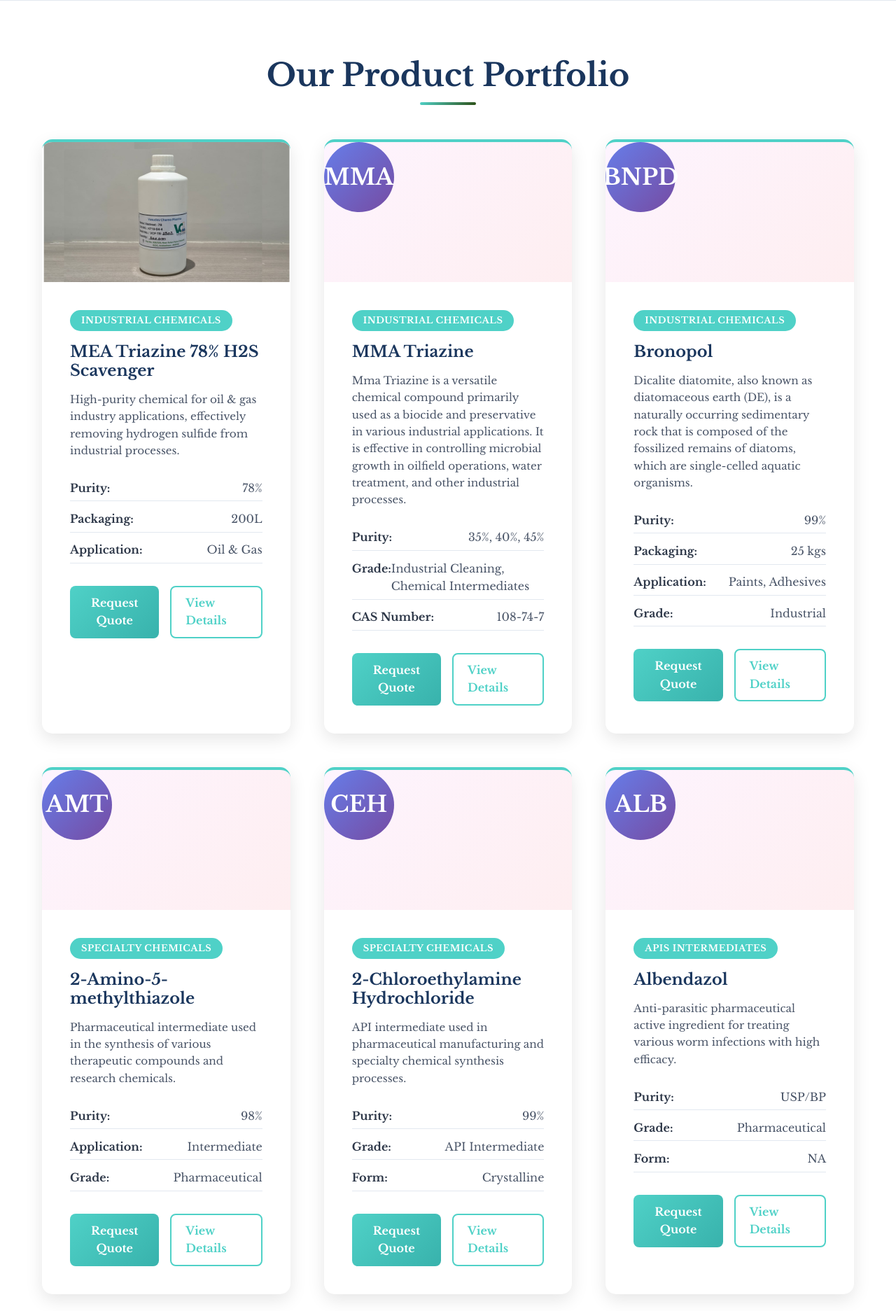
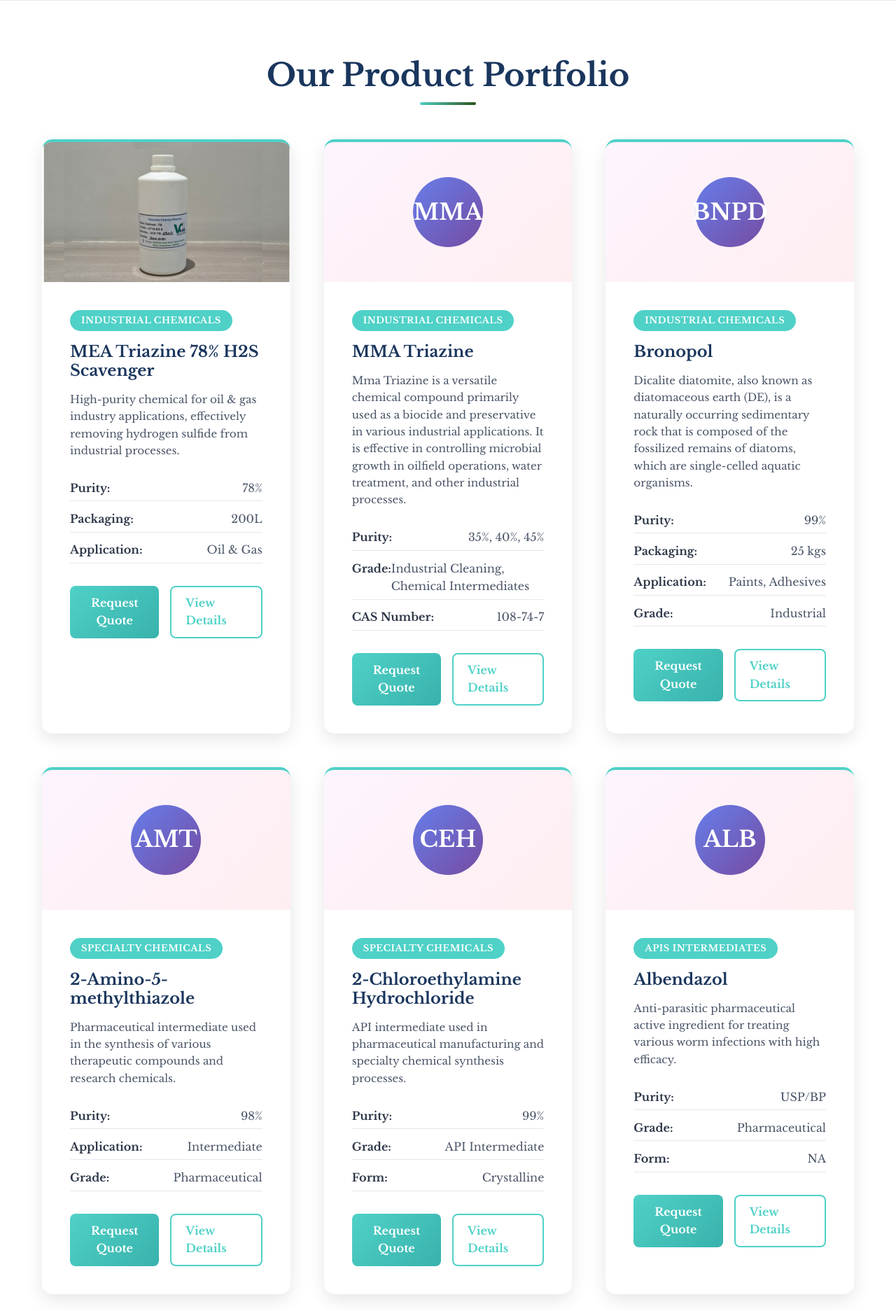
Before and after one commit to vasudevchemopharma-creator/main-website, a Django app: page /products in a window 1280 px wide. Shown: the part 711-2584 px from the top of the page at 70% size. Run offline with Django 5.2, Linux system fonts and the light colour scheme; data comes from the database, SQL or seed files in the repository.

Commit message:
Enhance product card styling for better image alignment and centering

```diff
--- a/app/templates/products.html
+++ b/app/templates/products.html
@@ -201,6 +201,9 @@
             height: 200px;
             position: relative;
             overflow: hidden;
+            display: flex;
+            align-items: center;
+            justify-content: center;
         }
 
         .product-img {
```
